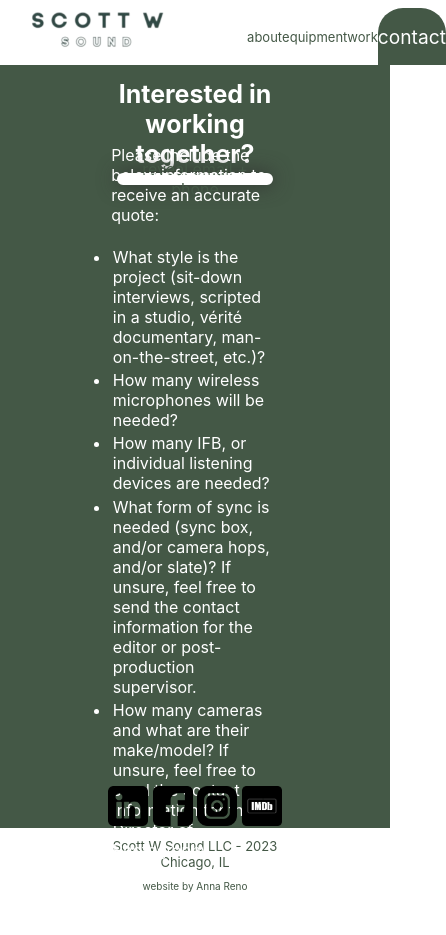
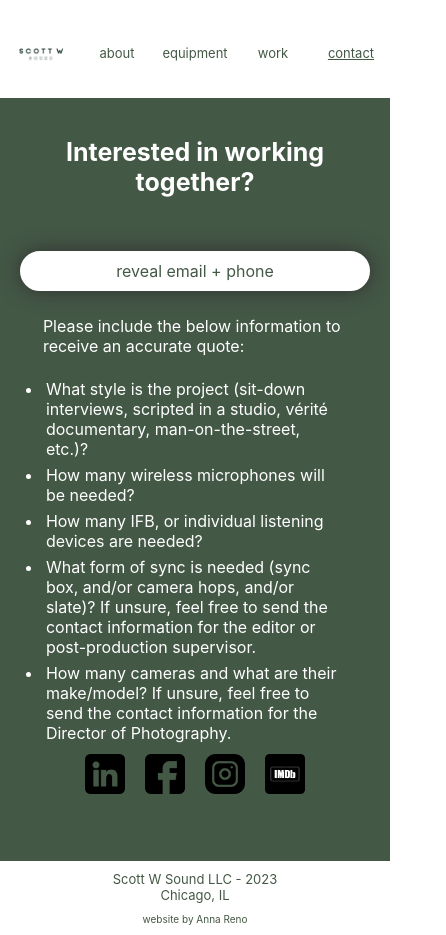
Before and after one commit to scottwsound/ScottWSound_Site, a React (Create React App) app: page /contact in a window 390 px wide. Shown: the whole page, 446 px wide, since content can reach past the window. Before the commit the page ends 902 px from the top, so only its background shows below. Built offline with nearby package versions, Linux system fonts and the light colour scheme.

Commit message:
added responsive styling for mobile

```diff
--- a/src/components/NavBar/NavBar.css
+++ b/src/components/NavBar/NavBar.css
@@ -9,16 +9,24 @@
     margin-top: 2%;
     border-bottom: 10px solid var(--primary);
     z-index: 0;
+
+    @media only screen and (max-width: 750px) {
+        height: 100px;
+    }
 }
 
 .nav-links {
     display: flex;
-    justify-content: center;
+    justify-content: space-evenly;
     align-items: center;
     height: 100%;
     width: 100%;
     border-radius: 25px 25px 0 0;
     font-size: small;
+
+    @media only screen and (max-width: 750px) {
+
+    }
 }
 
 .active-nav-links {
@@ -29,15 +37,35 @@
     height: 100%;
     width: 100%;
     border-radius: 25px 25px 0 0;
+
+    @media only screen and (max-width: 750px) {
+        background-color: var(--secondary);
+    }
 }
 
 .active-nav-links > a {
     color: var(--secondary);
     font-size: larger;
+
+    @media only screen and (max-width: 750px) {
+        color: var(--primary);
+        text-decoration: underline;
+        font-size: small;
+    }
 }
 
 a > img {
     height: 300px;
+}
+
+#navLogo > a > img {
+
+    @media only screen and (max-width: 750px) {
+        position: absolute;
+        height: 100px;
+        top: 6px;
+        left: -10px;
+    }
 }
 
 a {
--- a/src/pages/About/About.css
+++ b/src/pages/About/About.css
@@ -1,7 +1,18 @@
+#about-page-container {
+    @media only screen and (max-width: 750px) {
+        height: 1100px;
+    }
+}
+
 #about-page-content {
     flex-direction: row;
     justify-content: center;
     align-items: center;
+
+    @media only screen and (max-width: 750px) {
+        flex-direction: column;
+        margin-top: 75px;
+    }
 }
 
 #about-page-content > div:last-child {
@@ -11,4 +22,9 @@
     justify-content: space-evenly;
     align-items: flex-start;
     padding: 4%;
+
+    @media only screen and (max-width: 750px) {
+        width: 90%;
+        justify-content: center;
+    }
 }
--- a/src/pages/About/About.jsx
+++ b/src/pages/About/About.jsx
@@ -29,7 +29,7 @@ export default function About() {
   }
 
     return (
-      <div className="page-container">
+      <div className="page-container" id="about-page-container">
         <div className="page-content" id="about-page-content">
 
           <div className="page-image">
@@ -44,16 +44,17 @@ export default function About() {
 
           <div  className="page-text">
             <h1 className="page-subtitle">
-              Meet Scott
+              Meet Scott.
             </h1>
+            <br/>
             <div>
-            Scott is a Chicago-based location sound recordist with 8+ years of experience providing professional recording services to a wide variety of productions. His expertise spans all positions within the sound department, and his experience spans all levels of production, from small short films documentaries, and internal corporate videos, to commercials, feature films, and large scale network television programs.
-
+              Scott is a Chicago-based location sound recordist with 8+ years of experience providing professional recording services to a wide variety of productions. His expertise spans all positions within the sound department, and his experience spans all levels of production, from small short films documentaries, and internal corporate videos, to commercials, feature films, and large scale network television programs.
             </div>
+            <br/>
             <div>
-            Scott earned a Bachelor of Arts in Digital Cinema, with a concentration in Sound, from DePaul University in Chicago, Illinois, and has been working in the local industry ever since. Before setting out on his own as a full time freelancer, he spent a number of years as a technician at a local sound equipment rental house, where he was able to gain unique experience and expand his equipment expertise. When not on set, he enjoys cooking, and spending time with his cats.
+              Scott earned a Bachelor of Arts in Digital Cinema, with a concentration in Sound, from DePaul University in Chicago, Illinois, and has been working in the local industry ever since. Before setting out on his own as a full time freelancer, he spent a number of years as a technician at a local sound equipment rental house, where he was able to gain unique experience and expand his equipment expertise. When not on set, he enjoys cooking, and spending time with his cats.
             </div>
-
+            <br/>
             <div className="links-container">
               <Link to="/contact" className="page-link">get in touch</Link>
             </div>
--- a/src/pages/App/App.css
+++ b/src/pages/App/App.css
@@ -5,7 +5,7 @@
   --accent: rgb(11, 37, 89);
   --body-text: #ffffff;
   --accent-text: rgb(68, 88, 70);
-  --logo-text-color: rgb(54, 75, 70);
+  --logo-text-color: rgb(54, 75, 70, .8);
   --box-shadow: 0 0 20px rgb(48, 48, 48);
 }
 
@@ -71,10 +71,15 @@
   justify-content: center;
   align-items: center;
   padding: 1%;
+
+  @media only screen and (max-width: 750px) {
+    flex-direction: column;
+  }
 }
 
 .page-subtitle {
   font-size: 25px;
+
 }
 
 .page-image {
@@ -87,6 +92,11 @@
   flex-direction: column;
   justify-content: center;
   align-items: center;
+
+  @media only screen and (max-width: 750px) {
+    width: 90%;
+    margin: 0px 0 10px 0;
+  }
 }
 
 .image-wrapper {
@@ -95,6 +105,11 @@
   width: 100%;
   height: 100%;
   overflow: hidden;
+
+  @media only screen and (max-width: 750px) {
+    height: 100%;
+    margin: 0;
+  }
 }
 
 .image {
@@ -104,6 +119,11 @@
   left: 50%;
   transform: translate(-50%, -50%);
   width: 100%;
+
+  @media only screen and (max-width: 750px) {
+    height: 100%;
+    width: auto;
+  }
 }
 
 .page-text {
@@ -133,6 +153,10 @@ li {
   flex-direction: row;
   justify-content: center;
   align-items: center;
+
+  @media only screen and (max-width: 750px) {
+    width: 100%;
+  }
 }
 
 .page-link {
@@ -143,8 +167,14 @@ li {
   height: 28px;
   display: flex;
   flex-direction: row;
+  justify-content: center;
   align-items: center;
   box-shadow: var(--box-shadow);
+
+  @media only screen and (max-width: 750px) {
+    justify-content: center;
+    width: 90%;
+  }
 }
 
 .page-link:hover {
@@ -152,6 +182,11 @@ li {
   background-color: var(--secondary);
   color: var(--primary);
   border: 1px solid var(--secondary);
+  transform: translateY(-1px);
+}
+
+.page-link:active {
+  transform: translateY(1px);
 }
 
 .arrows-container {
@@ -164,6 +199,13 @@ li {
 
 .arrow {
   height: 20px;
+
+  @media only screen and (max-width: 750px) {
+    width: 0px;
+    height: 0px;
+    border: none;
+    background: none;
+  }
 }
 
 .left-arrow {
--- a/src/pages/Contact/Contact.css
+++ b/src/pages/Contact/Contact.css
@@ -1,25 +1,59 @@
-.page-subtitle {
-    font-size: 25px;
+#contact-page-content {
+    @media only screen and (max-width: 750px) {
+        position: relative;
+    }
+}
+
+#contact-page-subtitle {
+
+    @media only screen and (max-width: 750px) {
+        position: absolute;
+        top: 8%;
+        left: 50%;
+        transform: translate(-50%, -50%);
+        height: 60px;
+        width: 90%;
+    }
 }
 
 .active {
     height: 0;
     margin-bottom: 40px;
+    position: absolute;
+    top: 35%;
+    left: 50%;
+    transform: translate(-50%, -50%);
+
+    @media only screen and (max-width: 750px) {
+        height: 100px;
+        position: absolute;
+        top: 22%;
+        left: 50%;
+        transform: translate(-50%, -50%);
+    }
 }
 
 .inactive {
     background-color: var(--secondary);
     color: var(--primary);
-    display: flex;
-    flex-direction: column;
-    justify-content: center;
-    align-items: center;
+    position: absolute;
+    top: 35%;
+    left: 50%;
+    transform: translate(-50%, -50%);
     border-radius: 50px;
     height: 0;
     border: 2px solid var(--secondary);
     box-shadow: var(--box-shadow);
     width: 40%;
-    margin-bottom: 40px;
+
+    @media only screen and (max-width: 750px) {
+        height: 40px;
+        width: 350px;
+        position: absolute;
+        top: 22%;
+        left: 50%;
+        transform: translate(-50%, -50%);
+    }
 }
 
 .inactive:hover {
@@ -57,6 +91,29 @@ img.icon:hover {
     border-radius: 50%;
 }
 
+#contact-page-text {
+    @media only screen and (max-width: 750px) {
+        position: absolute;
+        top: 57%;
+        left: 50%;
+        transform: translate(-50%, -50%);
+        width: 80%;
+        height: auto;
+    }
+
+}
+
 .contact-links-container {
-    align-items: flex-start;
+    align-items: center;
+
+    @media only screen and (max-width: 750px) {
+        position: absolute;
+        top: 90%;
+        left: 50%;
+        transform: translate(-50%, -50%);
+        flex-direction: row;
+        justify-content: space-evenly;
+        width: 60%;
+        height: 60px;
+    }
 }
--- a/src/pages/Contact/Contact.jsx
+++ b/src/pages/Contact/Contact.jsx
@@ -19,7 +19,7 @@ export default function Contact() {
 
       <div className="page-content" id="contact-page-content">
 
-        <h1 className="page-subtitle">
+        <h1 className="page-subtitle" id="contact-page-subtitle">
           Interested in working together?
         </h1>
 
@@ -47,7 +47,7 @@ export default function Contact() {
 
         </div>
 
-        <div  className="page-text">
+        <div className="page-text" id="contact-page-text">
           <ul>Please include the below information to receive an accurate quote:
             <br/>
             <br/>
--- a/src/pages/Equipment/Equipment.css
+++ b/src/pages/Equipment/Equipment.css
@@ -1,7 +1,18 @@
+#equipment-page-container {
+    @media only screen and (max-width: 750px) {
+        height: 1200px;
+    }
+}
+
 #equipment-page-content {
     flex-direction: row;
     justify-content: space-evenly;
     align-items: flex-start;
+
+    @media only screen and (max-width: 750px) {
+        position: relative;
+        width: 90%;
+    }
 }
 
 .package-container {
@@ -15,6 +26,35 @@
     height: 500px;
     border-radius: 5px;
     box-shadow: var(--box-shadow);
+
+    @media only screen and (max-width: 750px) {
+        position: absolute;
+        top: 24.5%;
+        left: 50%;
+        transform: translate(-50%, -50%);
+        width: 350px;
+    }
+}
+
+#equipment-links-container {
+    @media only screen and (max-width: 750px) {
+        position: absolute;
+        top: 82%;
+        left: 50%;
+        transform: translate(-50%, -50%);
+        z-index: 10;
+    }
+}
+
+#equipment-page-image {
+    @media only screen and (max-width: 750px) {
+        position: absolute;
+        top: 74%;
+        left: 50%;
+        transform: translate(-50%, -50%);
+        width: 350px;
+
+    }
 }
 
 .package-container > * {
--- a/src/pages/Equipment/Equipment.jsx
+++ b/src/pages/Equipment/Equipment.jsx
@@ -32,8 +32,8 @@ export default function Equipment() {
   }
 
     return (
-      <div className="page-container">
-        <div className="links-container">
+      <div className="page-container" id="equipment-page-container">
+        <div className="links-container" id="equipment-links-container">
           <Link to="/contact" className="page-link">get a quote</Link>
         </div>
 
@@ -55,7 +55,7 @@ export default function Equipment() {
             </div>
           </div>
 
-          <div className="page-image">
+          <div className="page-image" id="equipment-page-image">
             <div className="image-wrapper">
               <img className="image" src={currentImage} />
             </div>
--- a/src/pages/Home/Home.css
+++ b/src/pages/Home/Home.css
@@ -3,8 +3,15 @@
     color: var(--logo-text-color);
     display: flex;
     flex-direction: column;
-    justify-content: flex-start;
+    justify-content: center;
     align-items: center;
+
+    @media only screen and (max-width: 750px) {
+      height: min(800px, 95vh);
+      justify-content: flex-start;
+      width: 100%;
+
+  }
 }
 
 #home-page-image-container {
@@ -14,6 +21,21 @@
     flex-direction: column;
     justify-content: center;
     align-items: center;
+
+    @media only screen and (max-width: 750px) {
+      height: 60%;
+    }
+
+}
+
+#home-logo {
+  @media only screen and (max-width: 750px) {
+    height: 300px;
+  }
+}
+
+#home-page-subtitle {
+  width: 70%;
 }
 
 /* .typing-effect {
--- a/src/pages/Work/Work.css
+++ b/src/pages/Work/Work.css
@@ -4,16 +4,30 @@
     justify-content: flex-start;
     align-items: center;
     position: relative;
+
+    @media only screen and (max-width: 750px) {
+        justify-content: space-evenly;
+    }
 }
 
 .youtube {
     height: 500px;
     z-index: 1;
+
+    @media only screen and (max-width: 750px) {
+        height: 400px;
+        width: 90%;
+    }
 }
 
 .vimeo {
     height: 500px;
     z-index: 1;
+
+    @media only screen and (max-width: 750px) {
+        height: 400px;
+        width: 90%;
+    }
 }
 
 iframe {
@@ -21,6 +35,8 @@ iframe {
     background: var(--secondary);
     border-radius: 5px;
     z-index: 1;
+
+    @media only screen and (max-width: 750px) {}
 }
 
 .about-video {
@@ -32,6 +48,11 @@ iframe {
     border-radius: 5px;
     height: 500px;
     z-index: 1;
+
+    @media only screen and (max-width: 750px) {
+        height: 400px;
+        width: 90%;
+    }
 }
 
 #work-page-arrows-container {
@@ -39,6 +60,14 @@ iframe {
     width: 60%;
     height: 500px;
     justify-content: space-between;
+
+    @media only screen and (max-width: 750px) {
+        height: 20px;
+        top: 5%;
+        left: 50%;
+        width: 90%;
+        transform: translate(-50%, -50%);
+    }
 }
 
 .work-page-arrow {
@@ -47,4 +76,9 @@ iframe {
     padding: 10px;
     border-radius: 50%;
     box-shadow: var(--box-shadow);
+
+    @media only screen and (max-width: 750px) {
+        height: 40px;
+        width: 40px;
+    }
 }
```
Also changed, not shown: 1 other file (tests, documents, lock files or other folders).
